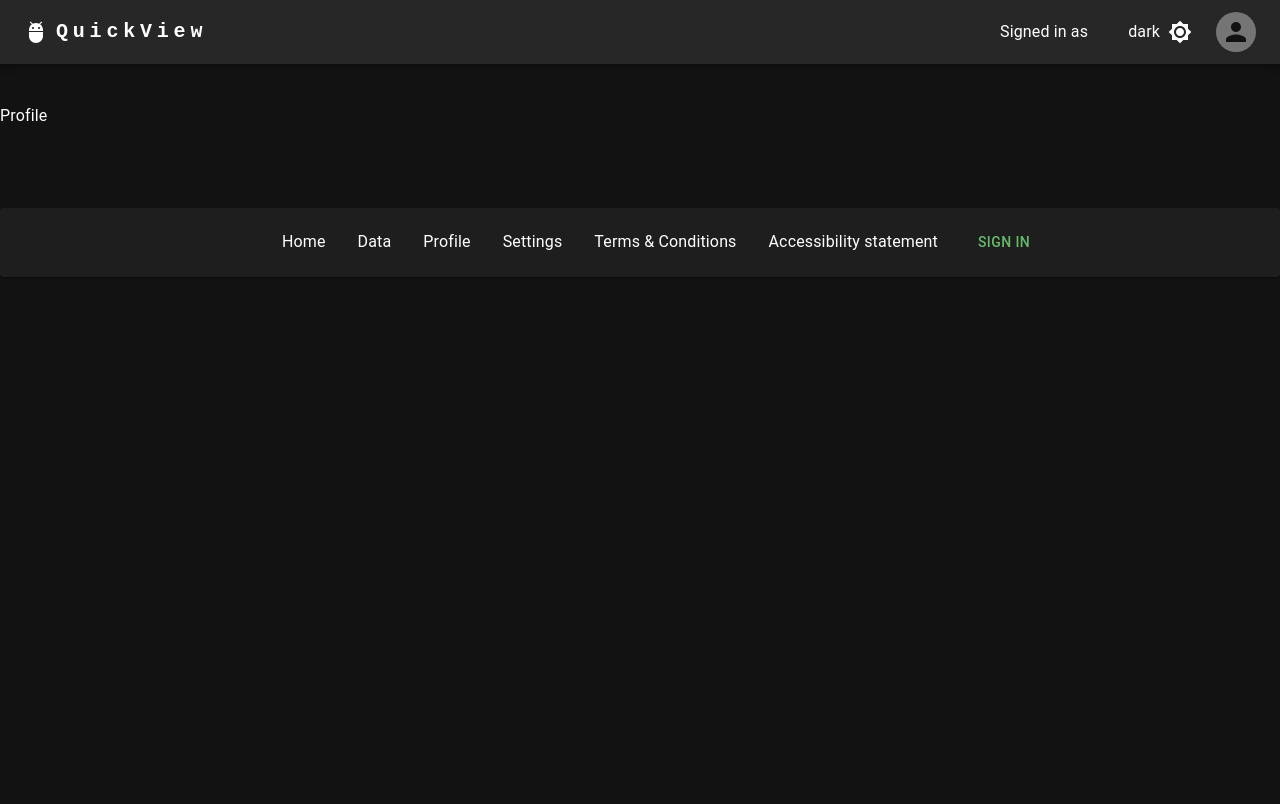
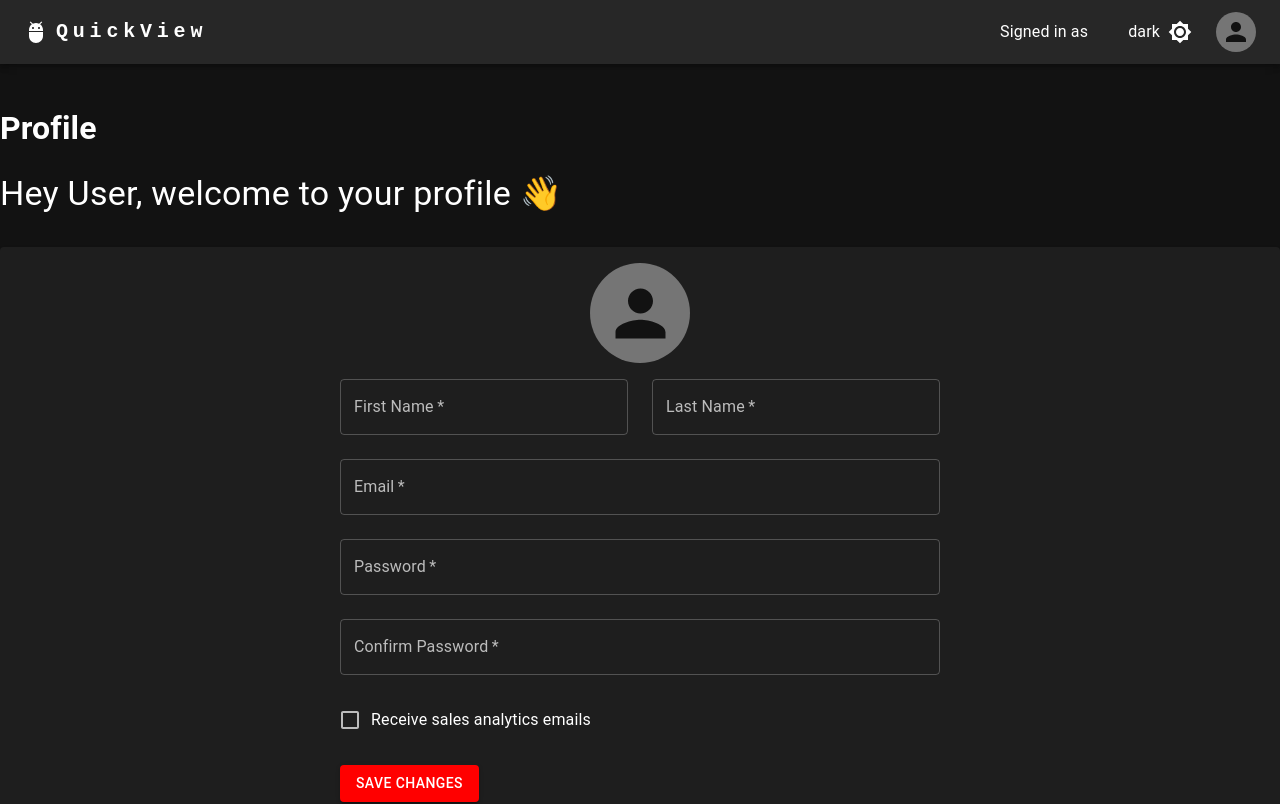
Before and after one commit to Sellucas/dashboard-app, a Next.js app: page /dashboard/profile/Profile in a window 1280 px wide. Shown: the top 804 px of the page. Built offline with nearby package versions, Linux system fonts and the light colour scheme; no server answers.

Commit message:
feat: profile form

```diff
--- a/src/pages/dashboard/profile/Profile.tsx
+++ b/src/pages/dashboard/profile/Profile.tsx
@@ -1,9 +1,143 @@
-import React from 'react'
+import {
+  Avatar,
+  Box,
+  Button,
+  Checkbox,
+  FormControlLabel,
+  Grid,
+  Paper,
+  TextField,
+  Typography,
+} from "@mui/material";
+import { useSession } from "next-auth/react";
+import React from "react";
 
 const Profile = () => {
+  const { data: session } = useSession();
+  const handleSubmit = () => {};
+
+  const formData = {
+    firstName: "",
+    lastName: "",
+    email: "",
+    password: "",
+    confirmPassword: "",
+    receiveEmails: false,
+  };
+
+  const handleFormChange = () => {};
+
   return (
-    <div>Profile</div>
-  )
-}
+    <>
+      <h1>Profile</h1>
+      <Box>
+        <Typography variant={"h4"} sx={{ paddingBottom: 4 }}>
+          Hey {session ? session?.user?.name : "User"}, welcome to your profile
+          👋
+        </Typography>
+        <Paper sx={{ padding: "1rem 2rem" }}>
+          <Grid container justifyContent="center">
+            <Grid item xs={12} sm={8} md={6}>
+              <Box display="flex" flexDirection="column" alignItems="center">
+                <Avatar
+                  sx={{
+                    height: 100,
+                    width: 100,
+                    marginBottom: 2,
+                  }}
+                  src={session?.user?.image as string}
+                />
+              </Box>
+              <form
+                onSubmit={handleSubmit}
+                style={{ maxWidth: 600, margin: "0 auto" }}
+              >
+                <Grid container spacing={3}>
+                  <Grid item xs={12} sm={6}>
+                    <TextField
+                      required
+                      fullWidth
+                      label="First Name"
+                      name="firstName"
+                      value={formData.firstName}
+                      onChange={handleFormChange}
+                    />
+                  </Grid>
 
-export default Profile
+                  <Grid item xs={12} sm={6}>
+                    <TextField
+                      required
+                      fullWidth
+                      label="Last Name"
+                      name="lastName"
+                      value={formData.lastName}
+                      onChange={handleFormChange}
+                    />
+                  </Grid>
+
+                  <Grid item xs={12}>
+                    <TextField
+                      required
+                      fullWidth
+                      type="email"
+                      label="Email"
+                      name="email"
+                      value={formData.email}
+                      onChange={handleFormChange}
+                    />
+                  </Grid>
+
+                  <Grid item xs={12}>
+                    <TextField
+                      required
+                      fullWidth
+                      type="password"
+                      label="Password"
+                      name="password"
+                      value={formData.password}
+                      onChange={handleFormChange}
+                    />
+                  </Grid>
+
+                  <Grid item xs={12}>
+                    <TextField
+                      required
+                      fullWidth
+                      type="password"
+                      label="Confirm Password"
+                      name="confirmPassword"
+                      value={formData.confirmPassword}
+                      onChange={handleFormChange}
+                    />
+                  </Grid>
+
+                  <Grid item xs={12}>
+                    <FormControlLabel
+                      control={
+                        <Checkbox
+                          name="receiveEmails"
+                          checked={formData.receiveEmails}
+                          onChange={handleFormChange}
+                          color="primary"
+                        />
+                      }
+                      label="Receive sales analytics emails"
+                    />
+                  </Grid>
+
+                  <Grid item xs={12}>
+                    <Button type="submit" variant="contained" color="primary">
+                      Save Changes
+                    </Button>
+                  </Grid>
+                </Grid>
+              </form>
+            </Grid>
+          </Grid>
+        </Paper>
+      </Box>
+    </>
+  );
+};
+
+export default Profile;
```
